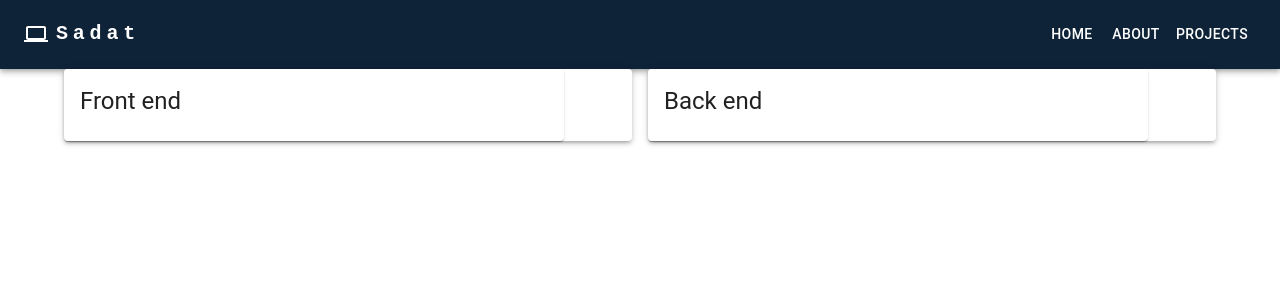
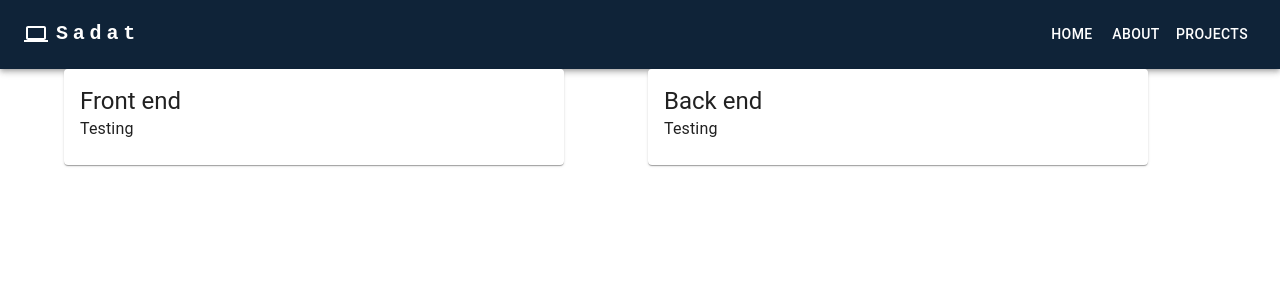
Before and after one commit to Sadat15/portfolio, a React (Create React App) app: page /about in a window 1280 px wide. Shown: the top 300 px of the page. Built offline with nearby package versions, Linux system fonts and the light colour scheme.

Commit message:
Bug fix with card component

```diff
--- a/src/components/Card.js
+++ b/src/components/Card.js
@@ -4,18 +4,19 @@ import Typography from "@mui/material/Typography";
 import Grid from "@mui/material/Grid";
 import Paper from "@mui/material/Paper";
 
-function SkillCard({ title }) {
+function SkillCard({ title, content }) {
   return (
     <Grid item xs={6}>
-      <Paper elevation={3}>
-        <Card sx={{ minWidth: 275, maxWidth: 500 }}>
+      <Card sx={{ minWidth: 275, maxWidth: 500 }}>
+        <Paper elevation={5}>
           <CardContent>
             <Typography variant="h5" component="div">
               {title}
             </Typography>
+            <Typography>{content}</Typography>
           </CardContent>
-        </Card>
-      </Paper>
+        </Paper>
+      </Card>
     </Grid>
   );
 }
--- a/src/pages/About.js
+++ b/src/pages/About.js
@@ -6,8 +6,8 @@ function About() {
   return (
     <Container>
       <Grid container spacing={2}>
-        <SkillCard title={"Front end"} />
-        <SkillCard title={"Back end"} />
+        <SkillCard title={"Front end"} content={"Testing"} />
+        <SkillCard title={"Back end"} content={"Testing"} />
       </Grid>
     </Container>
   );
```
